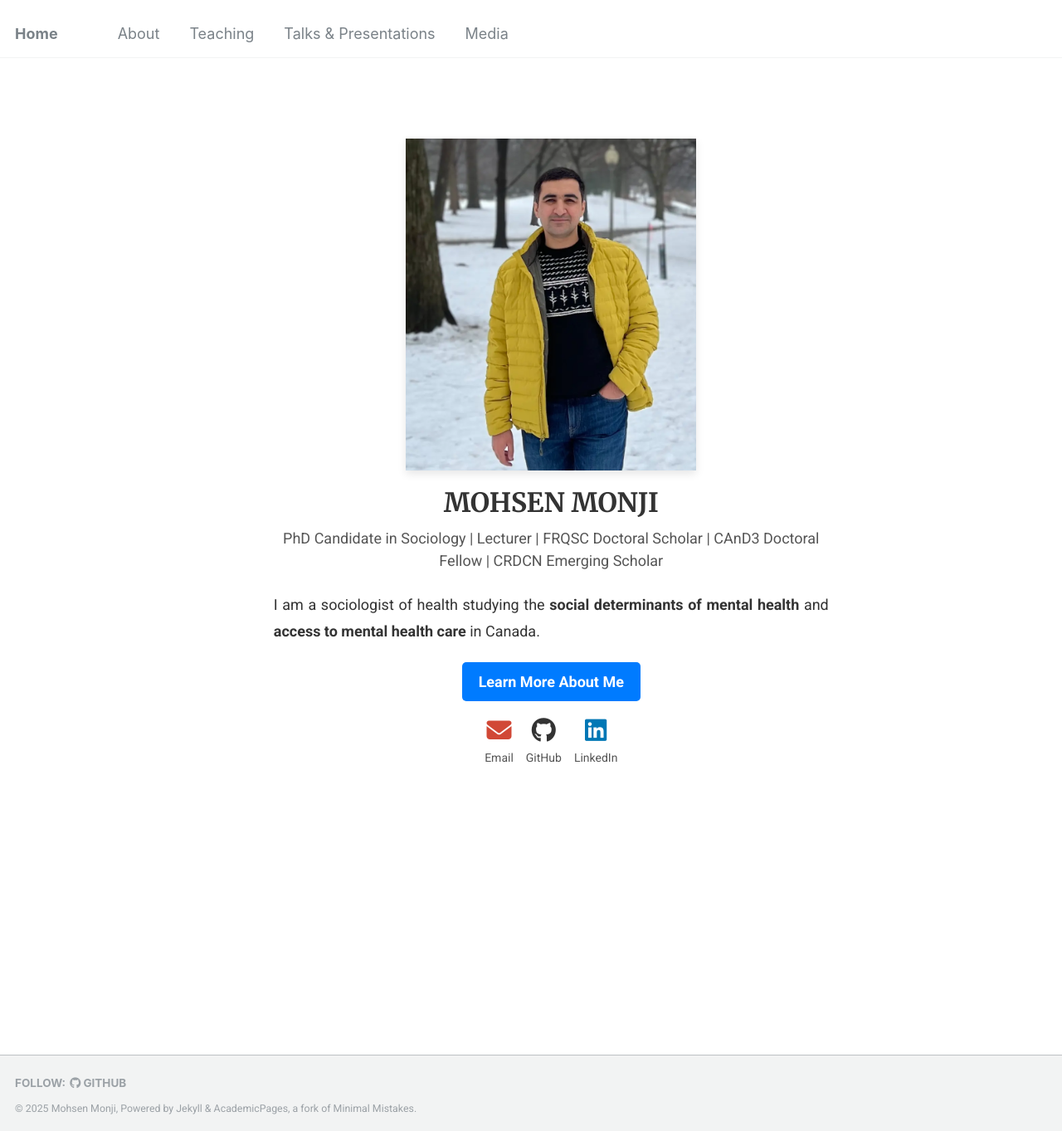
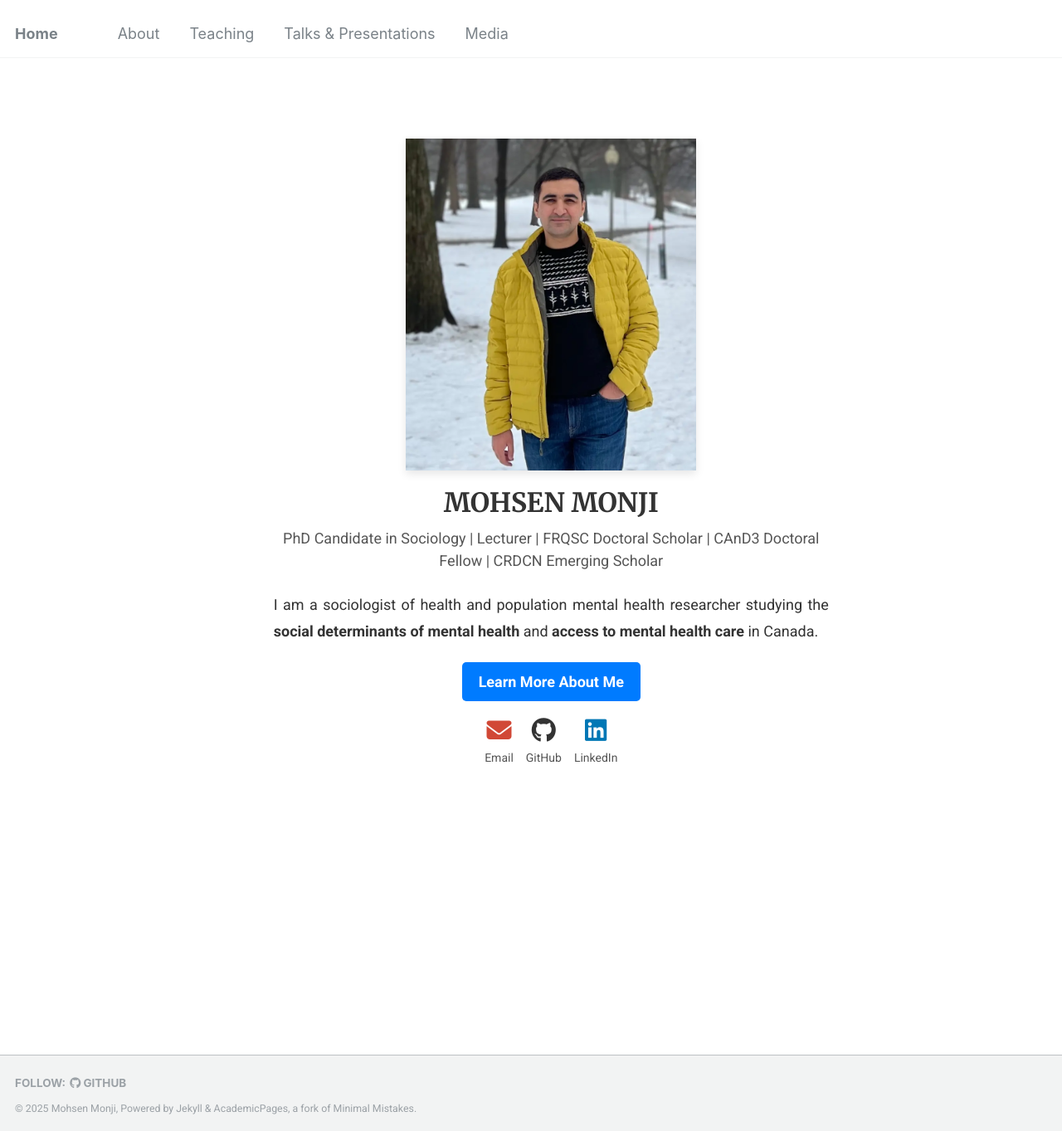
Before and after one commit to Mohsnmonji/mohsnmonji.github.io, a Jekyll site: the page built from _pages/front.md, in a window 1280 px wide and 1363 px high. Shown: the whole window at 83% size. Built offline with Jekyll 4.4.1, drawn with Linux system fonts in a browser that asks for light colours.

Commit message:
Update front.md

```diff
--- a/_pages/front.md
+++ b/_pages/front.md
@@ -27,7 +27,7 @@ hide_avatar: true
 
   <!-- Description -->
   <p style="font-size: 18px; color: #333; text-align: justify; line-height: 1.8; margin-bottom: 20px;">
-    I am a sociologist of health studying the <strong>social determinants of mental health</strong> and <strong>access to mental health care</strong> in Canada.
+    I am a sociologist of health and population mental health researcher studying the <strong>social determinants of mental health</strong> and <strong>access to mental health care</strong> in Canada.
   </p>
 
   <!-- Button -->
```
